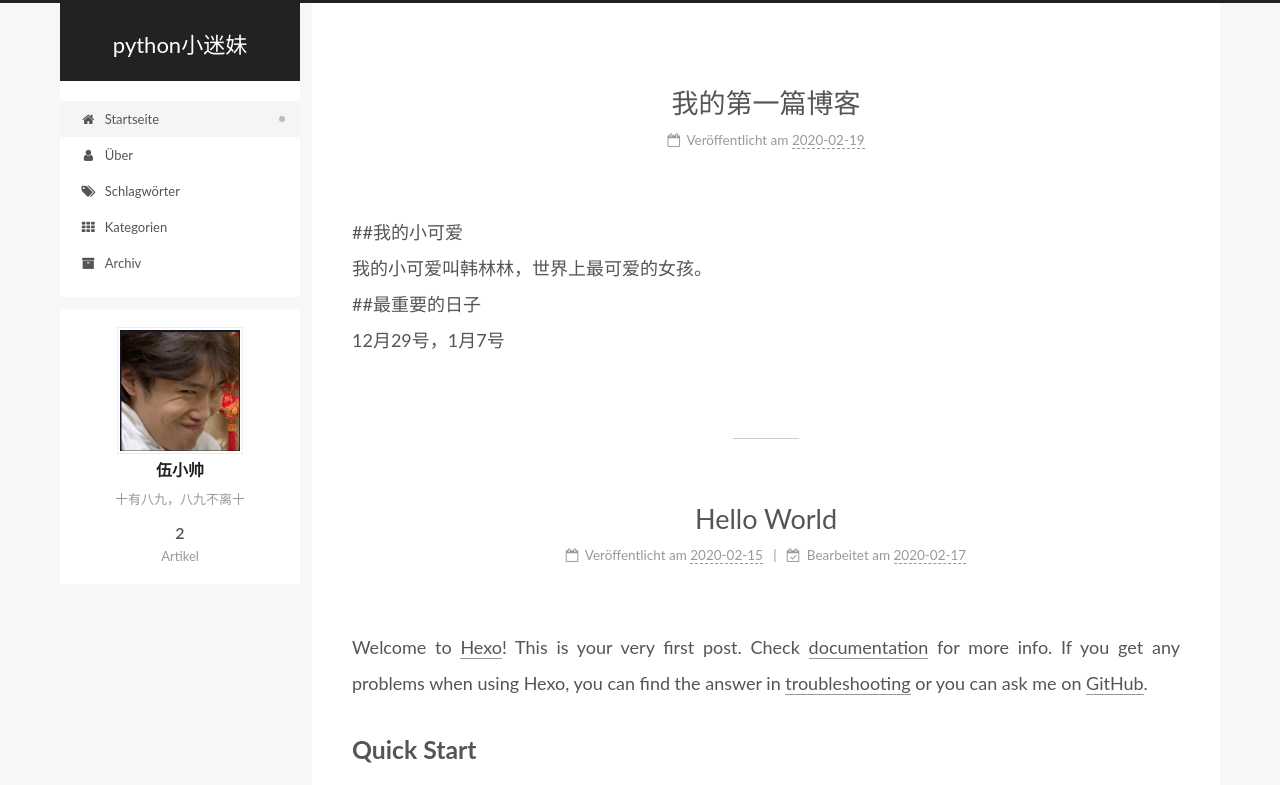
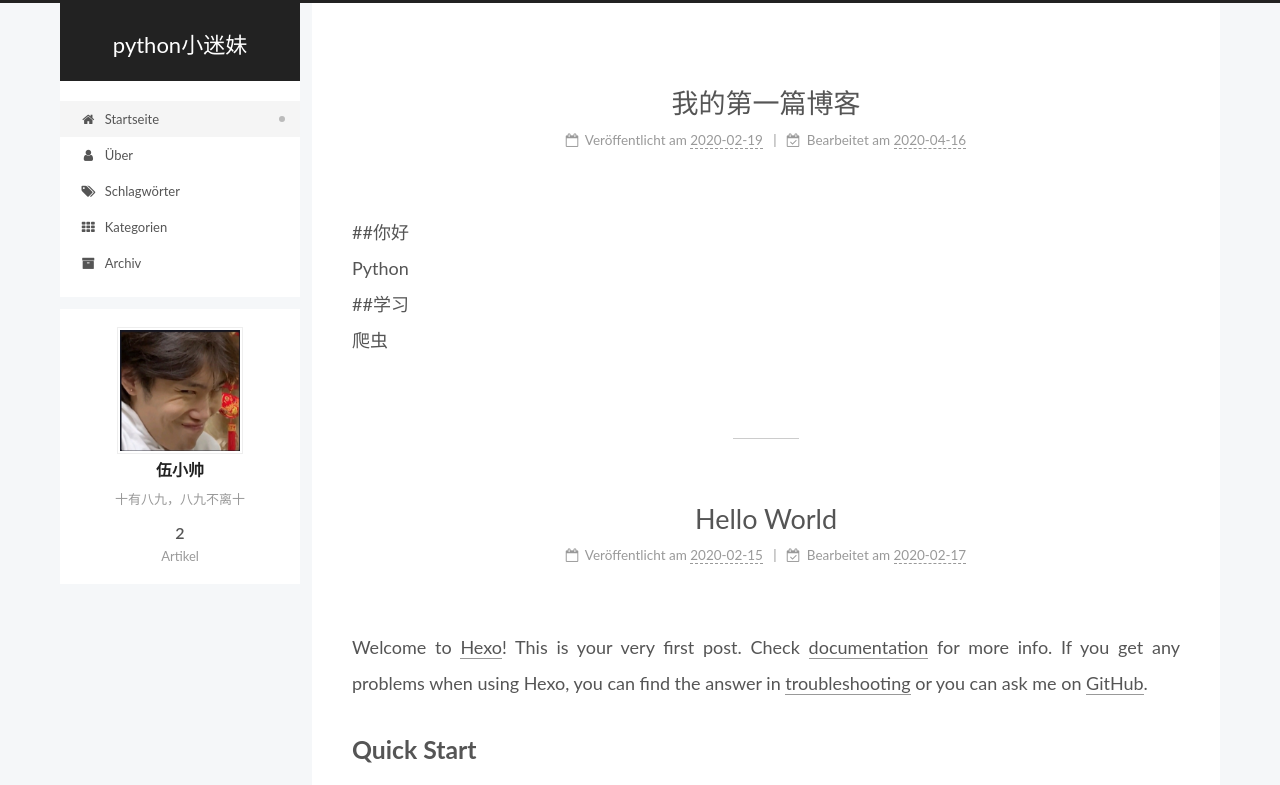
Before and after one commit to wuchongzheng/wuchongzheng.github.io, a plain HTML site: page index.html in a window 1280 px wide. Shown: the top 785 px of the page. Drawn offline with Linux system fonts and the light colour scheme.

Commit message:
Site updated: 2020-04-16 22:02:15

```diff
--- a/css/main.css
+++ b/css/main.css
@@ -1163,7 +1163,7 @@ pre .javascript .function {
 }
 .links-of-author a::before,
 .links-of-author span.exturl::before {
-  background: #8595ff;
+  background: #bb50f2;
   border-radius: 50%;
   content: ' ';
   display: inline-block;
--- a/index.html
+++ b/index.html
@@ -182,9 +182,15 @@
               </span>
               <span class="post-meta-item-text">Veröffentlicht am</span>
 
-
-              <time title="Erstellt: 2020-02-19 12:00:08 / Geändert am: 12:02:41" itemprop="dateCreated datePublished" datetime="2020-02-19T12:00:08+08:00">2020-02-19</time>
+              <time title="Erstellt: 2020-02-19 12:00:08" itemprop="dateCreated datePublished" datetime="2020-02-19T12:00:08+08:00">2020-02-19</time>
             </span>
+              <span class="post-meta-item">
+                <span class="post-meta-item-icon">
+                  <i class="fa fa-calendar-check-o"></i>
+                </span>
+                <span class="post-meta-item-text">Bearbeitet am</span>
+                <time title="Geändert am: 2020-04-16 21:50:19" itemprop="dateModified" datetime="2020-04-16T21:50:19+08:00">2020-04-16</time>
+              </span>
 
 
 
@@ -197,7 +203,7 @@
     <div class="post-body" itemprop="articleBody">
 
 
-          <p>##我的小可爱<br>我的小可爱叫韩林林，世界上最可爱的女孩。<br>##最重要的日子<br>12月29号，1月7号</p>
+          <p>##你好<br>Python<br>##学习<br>爬虫</p>
 
 
     </div>
```
Also changed, not shown: 2020/02/19/我的第一篇博客/index.html (+12 -6 lines).
